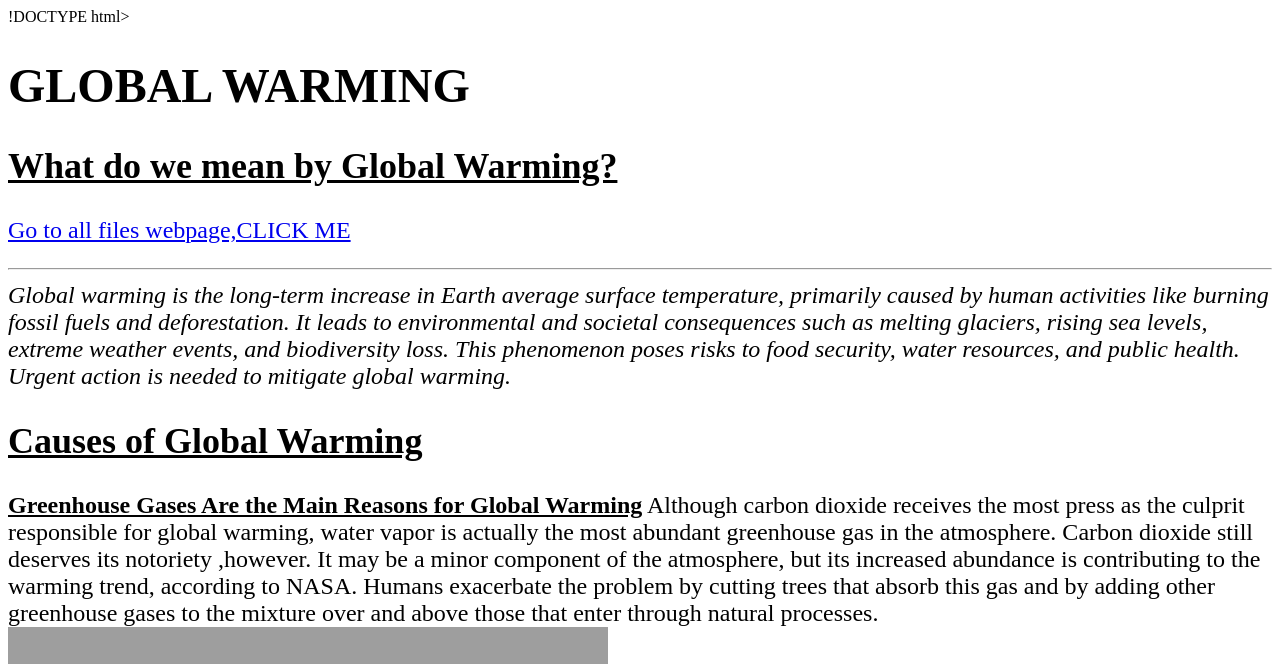
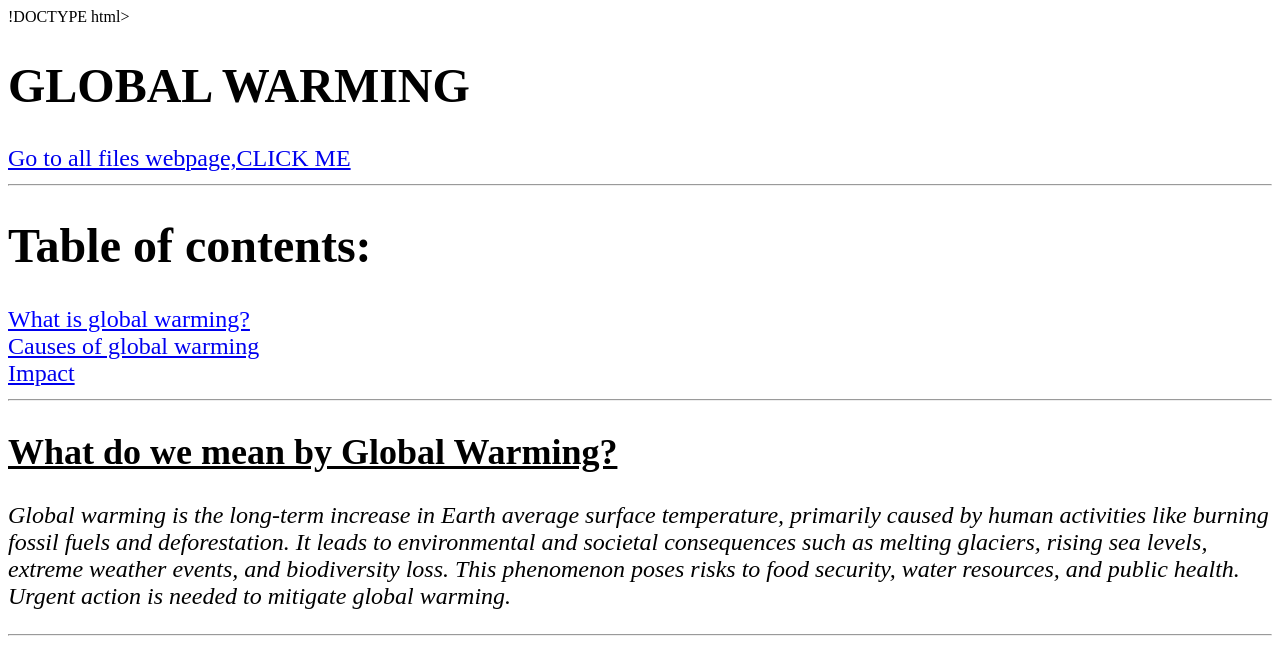
Before and after one commit to kandhwayanushka-hue/CSE-DS--1, a plain HTML site: page GlobalWarming.html in a window 1280 px wide. Shown: the top 664 px of the page. Drawn offline with Linux system fonts and the light colour scheme; grey boxes are pictures that could not be loaded.

Commit message:
modified file

```diff
--- a/GlobalWarming.html
+++ b/GlobalWarming.html
@@ -10,18 +10,22 @@
     <header>
         <h1>GLOBAL WARMING</h1>
     </header>
-            <h2><u><b>What do we mean by Global Warming?</b></u></h2>
-            <p>
-            <a href="para2.html">Go to all files webpage,CLICK ME</a><br>
-            <hr>
-               <i>Global warming is the long-term increase in Earth average surface temperature, primarily caused by human
+     <a href="para2.html">Go to all files webpage,CLICK ME</a><br><hr>
+    <h1><b>Table of contents:</b></h1>
+     <a href="#WHAT"><FONT color="blue">What is global warming?</FONT></a><br>
+     <a href="#CAUSES">Causes of global warming</a><br>
+     <a href="#EFFECTS">Impact</a><br>
+     <hr>
+        <h2><u><b>What do we mean by Global Warming?</b></u></h2>
+              <p id="WHAT"> <i>Global warming is the long-term increase in Earth average surface temperature, primarily caused by human
                 activities like burning fossil fuels and deforestation. It leads to environmental and societal consequences
                 such as melting glaciers, rising sea levels, extreme weather events, and biodiversity loss. This phenomenon
                 poses risks to food security, water resources, and public health. Urgent action is needed to mitigate global
                 warming.</i>
             </p>
+            <hr>
             <h2><b><u>Causes of Global Warming</u></b></h2>
-            <p><u><b>Greenhouse Gases Are the Main Reasons for Global Warming</u></b>
+           <p id="CAUSES"><u><b>Greenhouse Gases Are the Main Reasons for Global Warming</u></b>
             Although carbon dioxide receives the most press as the culprit responsible for global warming, water vapor is
             actually the most abundant greenhouse gas in the atmosphere. Carbon dioxide still deserves its notoriety
             ,however. It may be a minor component of the atmosphere, but its increased abundance is contributing to the
@@ -72,11 +76,11 @@
             exposing water, which is less reflective than ice. The water absorbs the sun's heat, and the oceans
             also become warmer as a result.</i><br></ul></p>
             <hr>
-            </font>
+        </p>
             <img src="https://th.bing.com/th/id/OIP.PAqZ6g7E-qkbZPBSPI350gHaFj?w=223&h=180&c=7&r=0&o=7&dpr=1.3&pid=1.7&rm=3" alt="Feedback Loop" width="600" height="400">
            <br>
         <a name="Effects of Global Warming">
-        <p><u>Global warming has a range of effects on the environment and human society. Some of the most significant effects include:</u><br>
+        <p id="EFFECTS"><u>Global warming has a range of effects on the environment and human society. Some of the most significant effects include:</u><br>
             <ul type square><li>Rising Temperatures: Global warming leads to increased average temperatures worldwide, resulting in more frequent and intense heatwaves.</li>
             <li>Melting Ice and Rising Sea Levels: The warming of the planet causes polar ice caps and glaciers to melt, contributing to rising sea levels. This can lead to coastal flooding and erosion.</li>
             <li>Extreme Weather Events: Global warming is associated with an increase in the frequency and severity of extreme weather events, such as hurricanes, droughts, and heavy rainfall.</li>
@@ -84,7 +88,7 @@
             <li>Impact on Agriculture: Shifts in climate can affect crop yields and food production, leading to food insecurity in some regions.</li>
             <li>Health Risks: Global warming can exacerbate health issues, including heat-related illnesses, respiratory problems due to poor air quality, and the spread of vector-borne diseases.</li>
             <li>Ocean Acidification: Increased carbon dioxide levels lead to ocean acidification, which can harm marine life, particularly coral reefs and shellfish.</li></ul></p>
-        </a>
+        </a></p>
         <hr>
            <section>
            <h3>For more information visit these links:<br>
@@ -105,6 +109,7 @@
         <hr>
         <a href = "#">SCROLL UP</a><br>
         <a href = "#Effects of Global Warming">SCROLL UP TO GLOBAL WARMING SECTION</a>
+        </font>
 
 
 </body>
```
